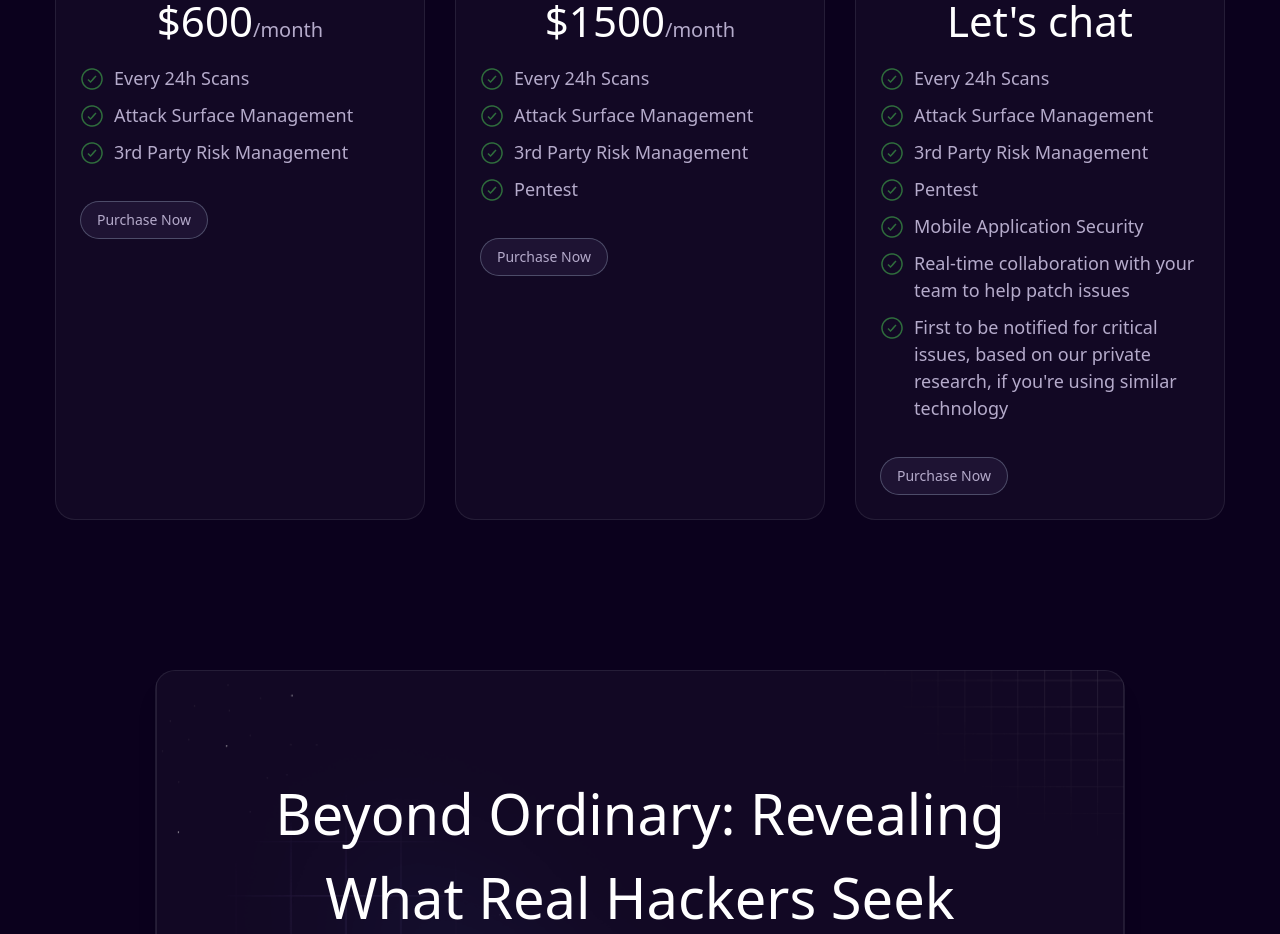
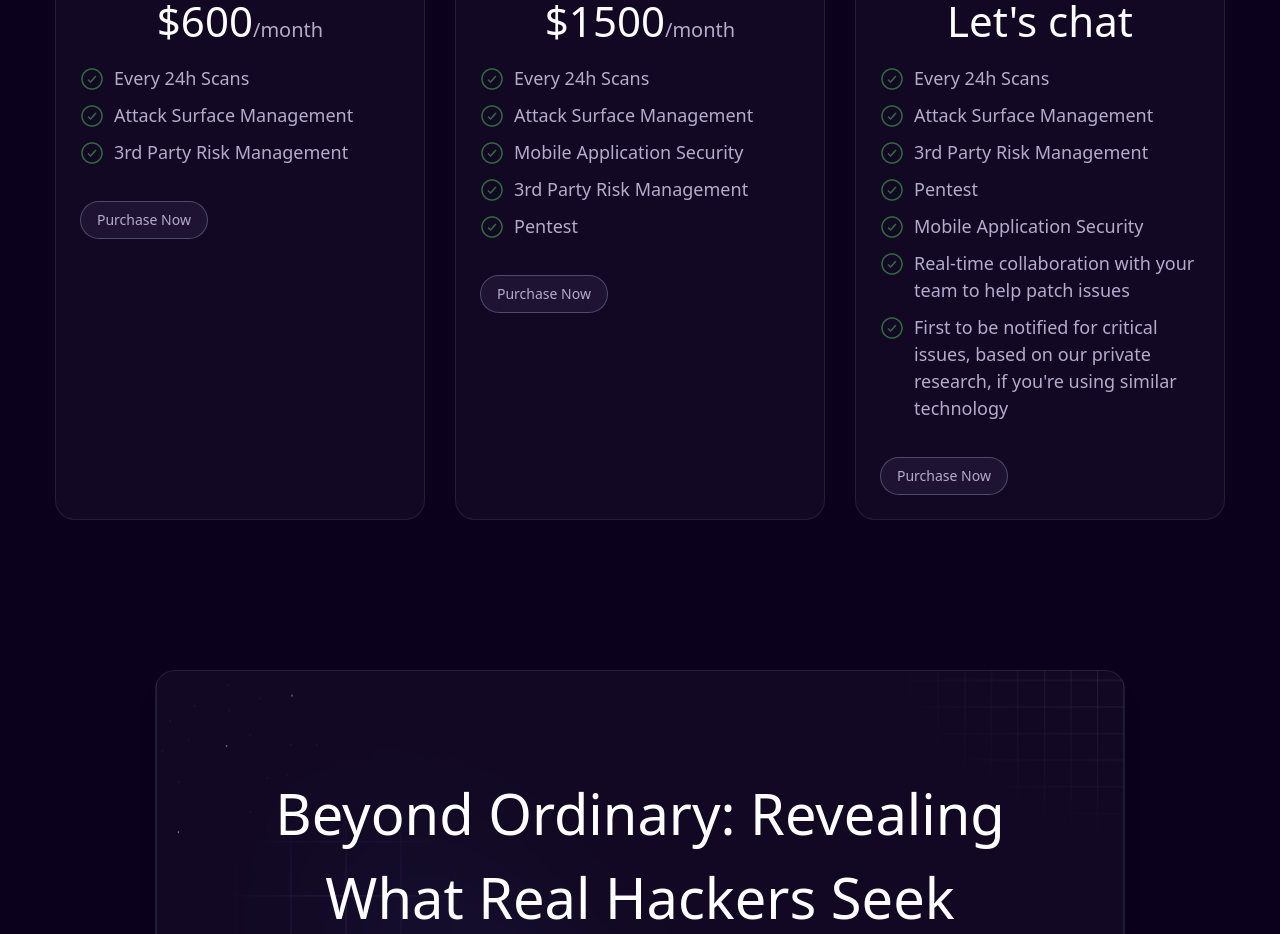
Before and after one commit to tarunkumar2112/staging, a React (Create React App) app: page / in a window 1280 px wide. Shown: the part 6200-7134 px from the top of the page. Built offline with nearby package versions, Linux system fonts and the light colour scheme.

Commit message:
Update Home.js

```diff
--- a/src/pages/Home.js
+++ b/src/pages/Home.js
@@ -273,6 +273,9 @@ const Home = () => {
             Attack Surface Management</li>
             <li class="flex items-start gap-[10px;] font-[16px] py-[5px]">
             <img className='mt-[2px]' src={checkmark} alt="checkmark"/>
+            Mobile Application Security</li>
+            <li class="flex items-start gap-[10px;] font-[16px] py-[5px]">
+            <img className='mt-[2px]' src={checkmark} alt="checkmark"/>
             3rd Party Risk Management</li>
             <li class="flex items-start gap-[10px;] font-[16px] py-[5px]">
             <img className='mt-[2px]' src={checkmark} alt="checkmark"/>
```
